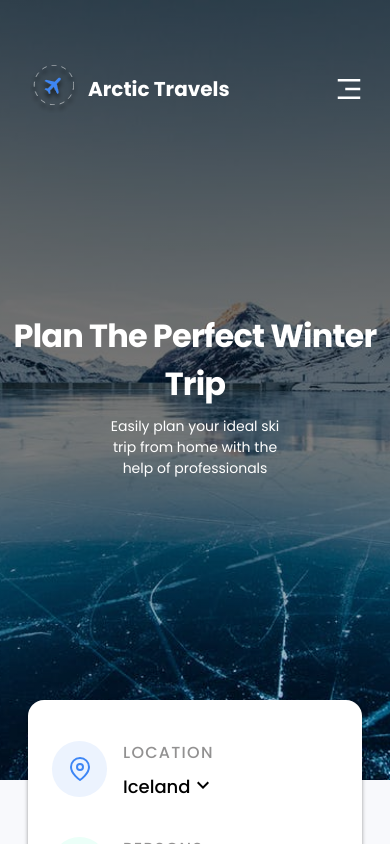
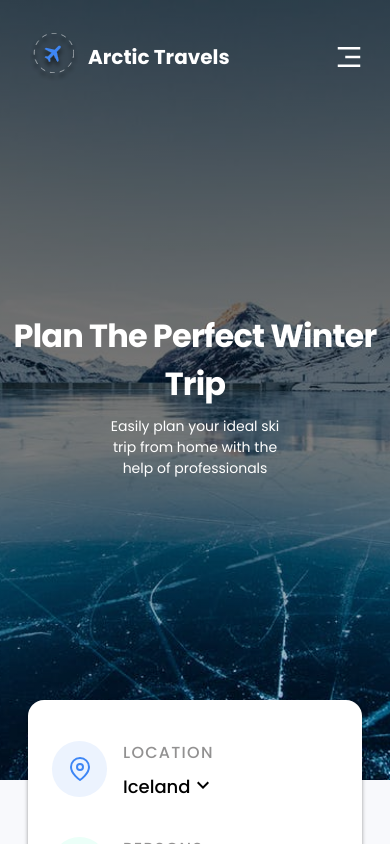
Before and after one commit to peterxavier01/arctic-travels, a React (Create React App) app: page / in a window 390 px wide. Shown: the top 844 px of the page. Built offline with nearby package versions, Linux system fonts and the light colour scheme.

Commit message:
update navbar.jsx

```diff
--- a/src/components/Navbar.jsx
+++ b/src/components/Navbar.jsx
@@ -36,7 +36,7 @@ const Navbar = () => {
       id="navbar"
       className="py-[25px] fixed top-0 w-full flex justify-between items-center"
     >
-      <div className="flex items-center mt-10 md:mt-0 w-full md:w-auto justify-between">
+      <div className="flex items-center mt-2 md:mt-0 w-full md:w-auto justify-between">
         <a
           href="/"
           className="flex items-center md:ml-[50px] lg:ml-[120px] ml-[30px]"
```
